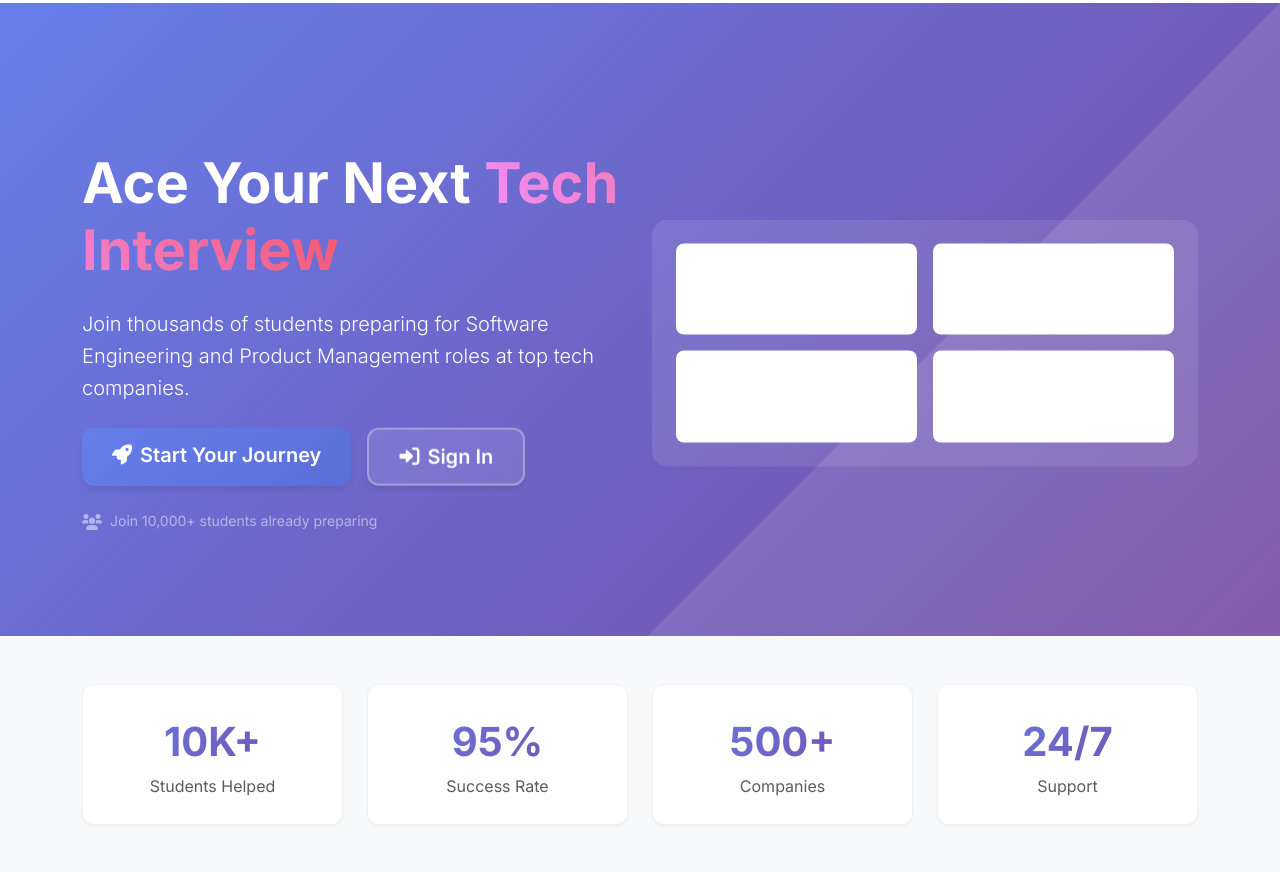
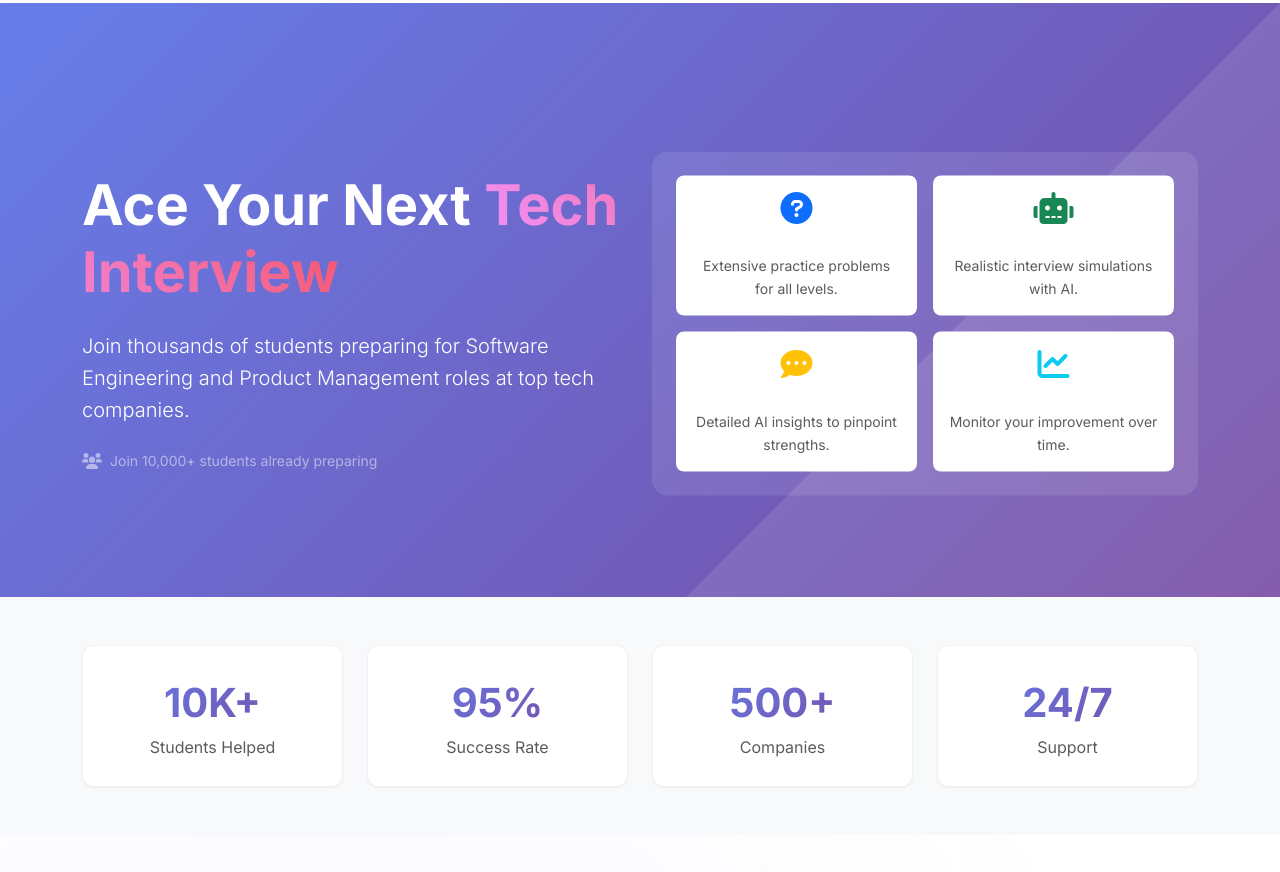
Before and after one commit to gcivil-nyu-org/team2-wed-fall25, a Django app: page / in a window 1280 px wide. Shown: the part 67-939 px from the top of the page. Run offline with Django 5.2, Linux system fonts and the light colour scheme; parts of the project's set-up code (start-up, migrations or seed data) failed here and were passed over.

Commit message:
More UI changes

```diff
--- a/templates/home.html
+++ b/templates/home.html
@@ -36,14 +36,7 @@
                         </div>
                     {% else %}
                         <!-- For anonymous users -->
-                        <div class="d-flex flex-wrap gap-3 mb-4">
-                            <a href="{% url 'signup' %}" class="btn btn-modern btn-primary-modern btn-lg">
-                                <i class="fas fa-rocket me-2"></i>Start Your Journey
-                            </a>
-                            <a href="{% url 'login' %}" class="btn btn-modern btn-outline-modern btn-lg">
-                                <i class="fas fa-sign-in-alt me-2"></i>Sign In
-                            </a>
-                        </div>
+
                         <div class="d-flex align-items-center text-white-50">
                             <i class="fas fa-users me-2"></i>
                             <small>Join 10,000+ students already preparing</small>
@@ -57,27 +50,31 @@
                         <div class="bg-white bg-opacity-10 rounded-4 p-4 backdrop-blur">
                             <div class="row g-3">
                                 <div class="col-6">
-                                    <div class="bg-white bg-opacity-20 rounded-3 p-3 text-center">
-                                        <i class="fas fa-code fa-2x mb-2"></i>
-                                        <h6 class="mb-0">Coding</h6>
+                                    <div class="bg-white bg-opacity-20 rounded-3 p-3 text-center h-100 d-flex flex-column justify-content-center">
+                                        <i class="fas fa-question-circle fa-2x mb-2 text-primary"></i>
+                                        <h6 class="mb-0 fw-bold">1000+ Questions</h6>
+                                        <small class="text-muted mt-1">Extensive practice problems for all levels.</small>
                                     </div>
                                 </div>
                                 <div class="col-6">
-                                    <div class="bg-white bg-opacity-20 rounded-3 p-3 text-center">
-                                        <i class="fas fa-users fa-2x mb-2"></i>
-                                        <h6 class="mb-0">Behavioral</h6>
+                                    <div class="bg-white bg-opacity-20 rounded-3 p-3 text-center h-100 d-flex flex-column justify-content-center">
+                                        <i class="fas fa-robot fa-2x mb-2 text-success"></i>
+                                        <h6 class="mb-0 fw-bold">AI Mock Interviews</h6>
+                                        <small class="text-muted mt-1">Realistic interview simulations with AI.</small>
                                     </div>
                                 </div>
                                 <div class="col-6">
-                                    <div class="bg-white bg-opacity-20 rounded-3 p-3 text-center">
-                                        <i class="fas fa-chart-line fa-2x mb-2"></i>
-                                        <h6 class="mb-0">System Design</h6>
+                                    <div class="bg-white bg-opacity-20 rounded-3 p-3 text-center h-100 d-flex flex-column justify-content-center">
+                                        <i class="fas fa-comment-dots fa-2x mb-2 text-warning"></i>
+                                        <h6 class="mb-0 fw-bold">Personalized Feedback</h6>
+                                        <small class="text-muted mt-1">Detailed AI insights to pinpoint strengths.</small>
                                     </div>
                                 </div>
                                 <div class="col-6">
-                                    <div class="bg-white bg-opacity-20 rounded-3 p-3 text-center">
-                                        <i class="fas fa-file-alt fa-2x mb-2"></i>
-                                        <h6 class="mb-0">Resume</h6>
+                                    <div class="bg-white bg-opacity-20 rounded-3 p-3 text-center h-100 d-flex flex-column justify-content-center">
+                                        <i class="fas fa-chart-line fa-2x mb-2 text-info"></i>
+                                        <h6 class="mb-0 fw-bold">Track Your Progress</h6>
+                                        <small class="text-muted mt-1">Monitor your improvement over time.</small>
                                     </div>
                                 </div>
                             </div>
@@ -644,54 +641,7 @@
 </style>
 
 {% if not user.is_authenticated %}
-<!-- Call to Action Section -->
-<section class="py-5 position-relative" style="background: linear-gradient(135deg, var(--primary) 0%, var(--secondary) 100%); color: white; overflow: hidden;">
-    <!-- Animated Background Elements -->
-    <div class="position-absolute" style="width: 300px; height: 300px; background: rgba(255,255,255,0.05); border-radius: 50%; top: -100px; left: -100px;"></div>
-    <div class="position-absolute" style="width: 500px; height: 500px; background: rgba(255,255,255,0.05); border-radius: 50%; bottom: -200px; right: -200px;"></div>
 
-    <div class="container text-center position-relative" style="z-index: 2;">
-        <div class="row justify-content-center">
-            <div class="col-lg-8">
-                <h2 class="display-5 fw-bold mb-4">Ready to Land Your Dream Job?</h2>
-                <p class="lead mb-5">Join thousands of successful candidates who used AcePrep to secure offers at top tech companies</p>
-
-                <div class="d-flex flex-wrap justify-content-center gap-3 mb-5">
-                    <a href="{% url 'signup' %}" class="btn btn-modern btn-light btn-lg">
-                        <i class="fas fa-rocket me-2"></i>Start Free Trial
-                    </a>
-                    <a href="{% url 'login' %}" class="btn btn-modern btn-outline-modern btn-lg">
-                        <i class="fas fa-sign-in-alt me-2"></i>I Have an Account
-                    </a>
-                </div>
-
-                <div class="row text-center mt-5">
-                    <div class="col-md-4">
-                        <div class="bg-white bg-opacity-10 rounded-4 p-4 backdrop-blur h-100">
-                            <i class="fas fa-check-circle fa-2x mb-3"></i>
-                            <h5>Free to Start</h5>
-                            <p class="small text-white-50 mb-0">No credit card required</p>
-                        </div>
-                    </div>
-                    <div class="col-md-4">
-                        <div class="bg-white bg-opacity-10 rounded-4 p-4 backdrop-blur h-100">
-                            <i class="fas fa-shield-alt fa-2x mb-3"></i>
-                            <h5>Secure & Private</h5>
-                            <p class="small text-white-50 mb-0">Your data is protected</p>
-                        </div>
-                    </div>
-                    <div class="col-md-4">
-                        <div class="bg-white bg-opacity-10 rounded-4 p-4 backdrop-blur h-100">
-                            <i class="fas fa-clock fa-2x mb-3"></i>
-                            <h5>Quick Setup</h5>
-                            <p class="small text-white-50 mb-0">Get started in 2 minutes</p>
-                        </div>
-                    </div>
-                </div>
-            </div>
-        </div>
-    </div>
-</section>
 {% endif %}
 
 <!-- Stats Section -->
```
